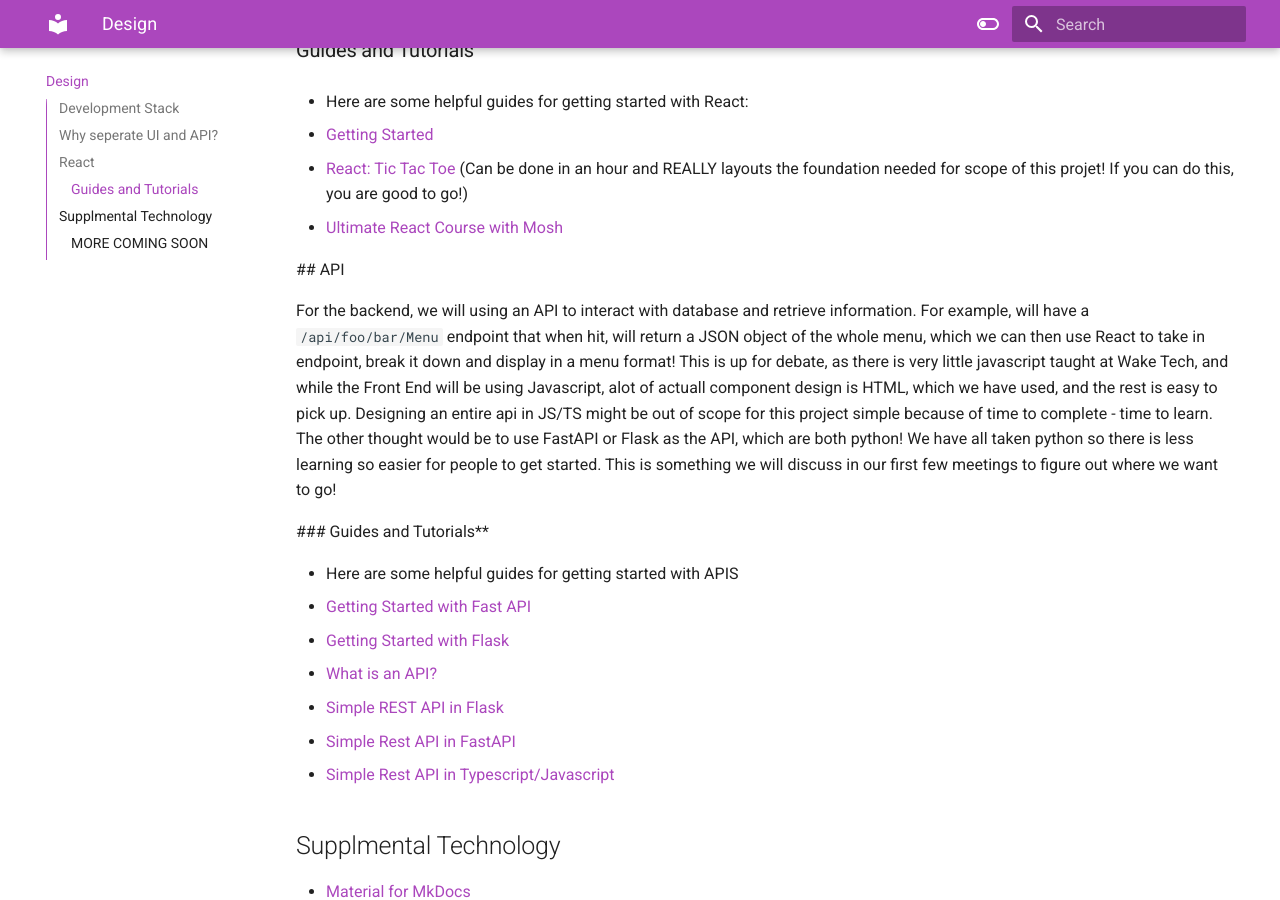
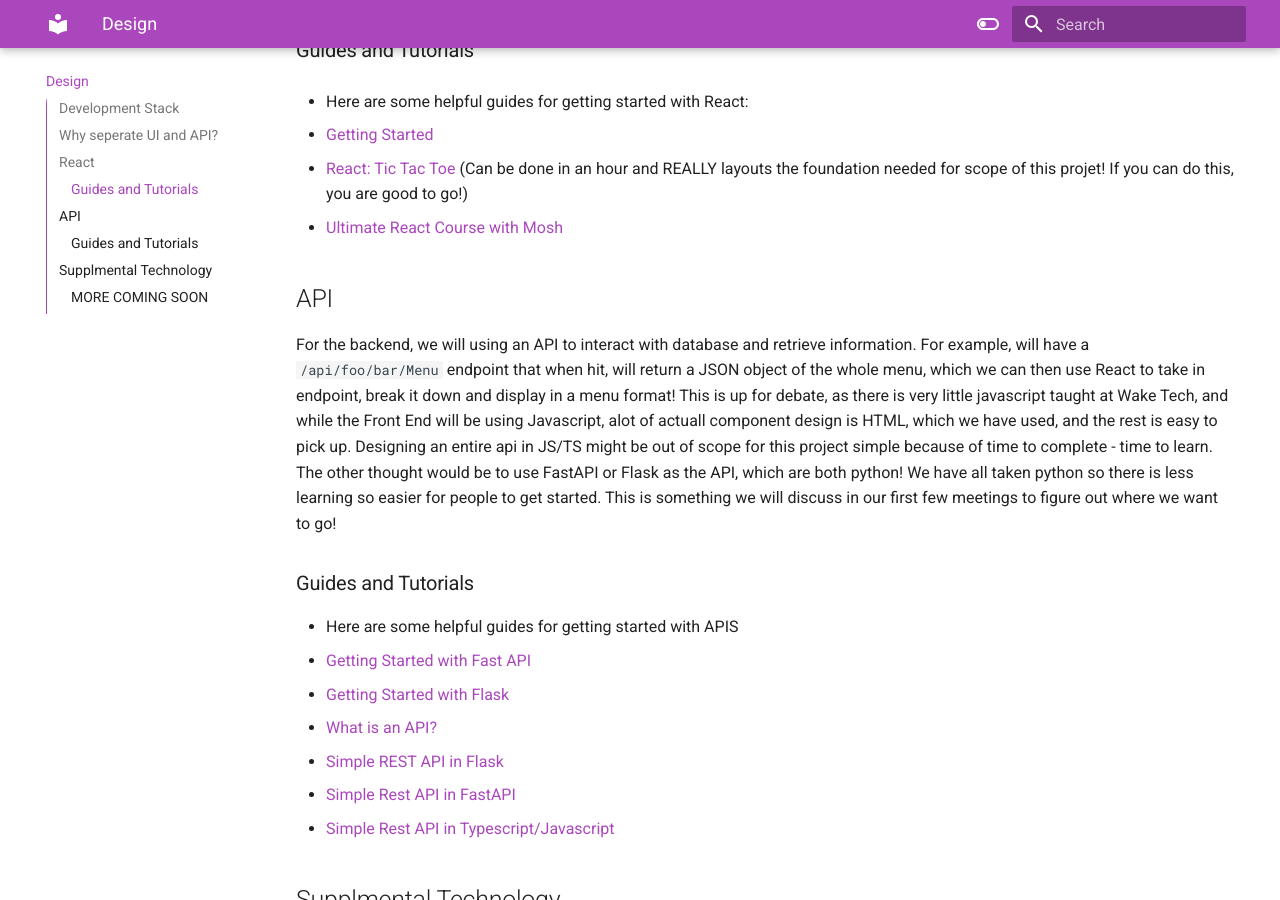
Before and after one commit to Rapid-Reservation/rapid-reservation-docs, an MkDocs documentation site: the page built from docs/design.md, in a window 1280 px wide and 900 px high, scrolled down 1101 px. Built offline with MkDocs 1.6.1 and Material for MkDocs 9.7.7, drawn with Linux system fonts in a browser that asks for light colours.

Commit message:
chore: update design.md

```diff
--- a/docs/design.md
+++ b/docs/design.md
@@ -31,11 +31,11 @@ The best part is your write a component once, you never write it again! you desi
   - [React: Tic Tac Toe](https://react.dev/learn/tutorial-tic-tac-toe) (Can be done in an hour and REALLY layouts the foundation needed for scope of this projet! If you can do this, you are good to go!)
   - [Ultimate React Course with Mosh](https://www.youtube.com/watch?v=SqcY0GlETPk)
 
-  ## API
+## API
 
-  For the backend, we will using an API to interact with database and retrieve information. For example, will have a `/api/foo/bar/Menu` endpoint that when hit, will return a JSON object of the whole menu, which we can then use React to take in endpoint, break it down and display in a menu format! This is up for debate, as there is very little javascript taught at Wake Tech, and while the Front End will be using Javascript, alot of actuall component design is HTML, which we have used, and the rest is easy to pick up. Designing an entire api in JS/TS might be out of scope for this project simple because of time to complete - time to learn. The other thought would be to use FastAPI or Flask as the API, which are both python! We have all taken python so there is less learning so easier for people to get started. This is something we will discuss in our first few meetings to figure out where we want to go!
+For the backend, we will using an API to interact with database and retrieve information. For example, will have a `/api/foo/bar/Menu` endpoint that when hit, will return a JSON object of the whole menu, which we can then use React to take in endpoint, break it down and display in a menu format! This is up for debate, as there is very little javascript taught at Wake Tech, and while the Front End will be using Javascript, alot of actuall component design is HTML, which we have used, and the rest is easy to pick up. Designing an entire api in JS/TS might be out of scope for this project simple because of time to complete - time to learn. The other thought would be to use FastAPI or Flask as the API, which are both python! We have all taken python so there is less learning so easier for people to get started. This is something we will discuss in our first few meetings to figure out where we want to go!
 
-  ### Guides and Tutorials\*\*
+### Guides and Tutorials
 
 - Here are some helpful guides for getting started with APIS
   - [Getting Started with Fast API](https://fastapi.tiangolo.com/tutorial/)
```
